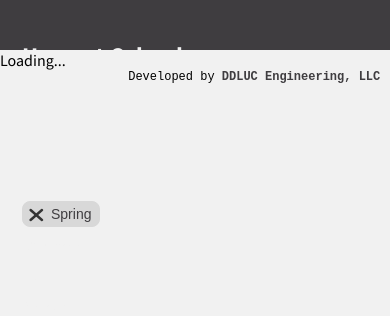
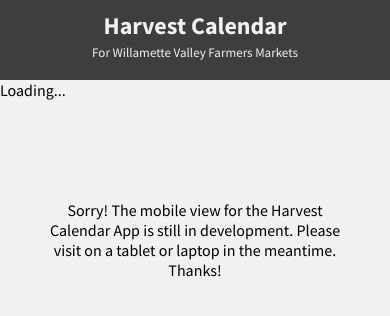
Before and after one commit to ddluc/harvest-calendar, a React (Create React App) app in the folder ui/: page / in a window 390 px wide. Shown: the top 316 px of the page. Built offline with nearby package versions, Linux system fonts and the light colour scheme; no server answers.

Commit message:
Implement basic responsiveness + temporary warning

```diff
--- a/ui/src/components/App.js
+++ b/ui/src/components/App.js
@@ -13,6 +13,7 @@ function App() {
         <Sidebar />
         <div className="main">
           <Calendar />
+          <div className="mobile-warning"><p>Sorry! The mobile view for the Harvest Calendar App is still in development. Please visit on a tablet or laptop in the meantime. Thanks!</p></div>
           <div className="acknowledgement"><span>Developed by <a href="http://ddluc.com">DDLUC Engineering, LLC</a></span></div>
         </div>
       </div>
--- a/ui/src/components/sidebar/Sidebar.js
+++ b/ui/src/components/sidebar/Sidebar.js
@@ -12,8 +12,10 @@ function Sidebar() {
 
   return (
     <div className="sidebar">
-        <h2>{state.appTitle}</h2>
-        <span>For Willamette Valley Farmers Markets</span>
+        <div class="sidebar-title">
+          <h2>{state.appTitle}</h2>
+          <span>For Willamette Valley Farmers Markets</span>
+        </div>
         <SearchField placeholder="Search..."/>
         <SeasonPicker />
         <PricingToggle />
--- a/ui/src/styles/App.scss
+++ b/ui/src/styles/App.scss
@@ -19,7 +19,7 @@ a {
   overflow: hidden;
   height: 100vh;
   grid-template-columns: 280px 1fr;
-  grid-template-rows: 50px 1fr;
+  grid-template-rows: 80px 1fr;
   background-color: $white;
 }
 
@@ -33,6 +33,7 @@ a {
     grid-column-end: 3;
     grid-row-start: 1;
     grid-row-end: 2;
+    overflow: hidden;
   }
 }
 
@@ -57,4 +58,17 @@ a {
   text-align: right;
   font-size: 12px;
   font-family: monospace;
+  @media( max-width: $mobile-view) {
+    display: none;
+  }
 }
+
+.app .mobile-warning {
+  display: none;
+  @media( max-width: $mobile-view) {
+    display: block;
+    width: 80%;
+    margin: 100px auto;
+    text-align: center;
+  }
+}
--- a/ui/src/styles/Calendar.scss
+++ b/ui/src/styles/Calendar.scss
@@ -6,6 +6,9 @@
   overflow: hidden;
   background-color: #ededed;
   border: solid 2px $charcol;
+  @media (max-width: $mobile-view) {
+    display: none;
+  }
 }
 
 .calendar-body {
--- a/ui/src/styles/Sidebar.scss
+++ b/ui/src/styles/Sidebar.scss
@@ -2,6 +2,47 @@
 
 .sidebar {
   padding: 40px 22px;
+
+  @media( max-width: $tablet-view) {
+    padding: 10px 20px;
+    .sidebar-title {
+      width: 40%;
+      float: left;
+    }
+    .search-field {
+      display: none;
+    }
+    .season-picker {
+      width: 60%;
+      float: right;
+      text-align: right;
+      margin-top: 0px;
+      h4 { display: none; margin-right: 20px;}
+      button {
+        margin: 10px 12px;
+        display: inline;
+      }
+    }
+    .pricing-toggle {
+      display: none;
+    }
+    hr {
+      display: none;
+    }
+    .menu-item {
+      display: none;
+    }
+
+  }
+
+  @media (max-width: $mobile-view) {
+    .sidebar-title {
+      width: 100%;
+      text-align: center;
+    }
+    .season-picker { display: none; }
+  }
+
   background-color: $charcol;
   color: $grey-1;
   h2 {
--- a/ui/src/styles/__theme.scss
+++ b/ui/src/styles/__theme.scss
@@ -23,4 +23,4 @@ $late: #F3D790;
 ******************************/
 
 $tablet-view: 1024px;
-$mobile-view: 520px;
+$mobile-view: 580px;
```
